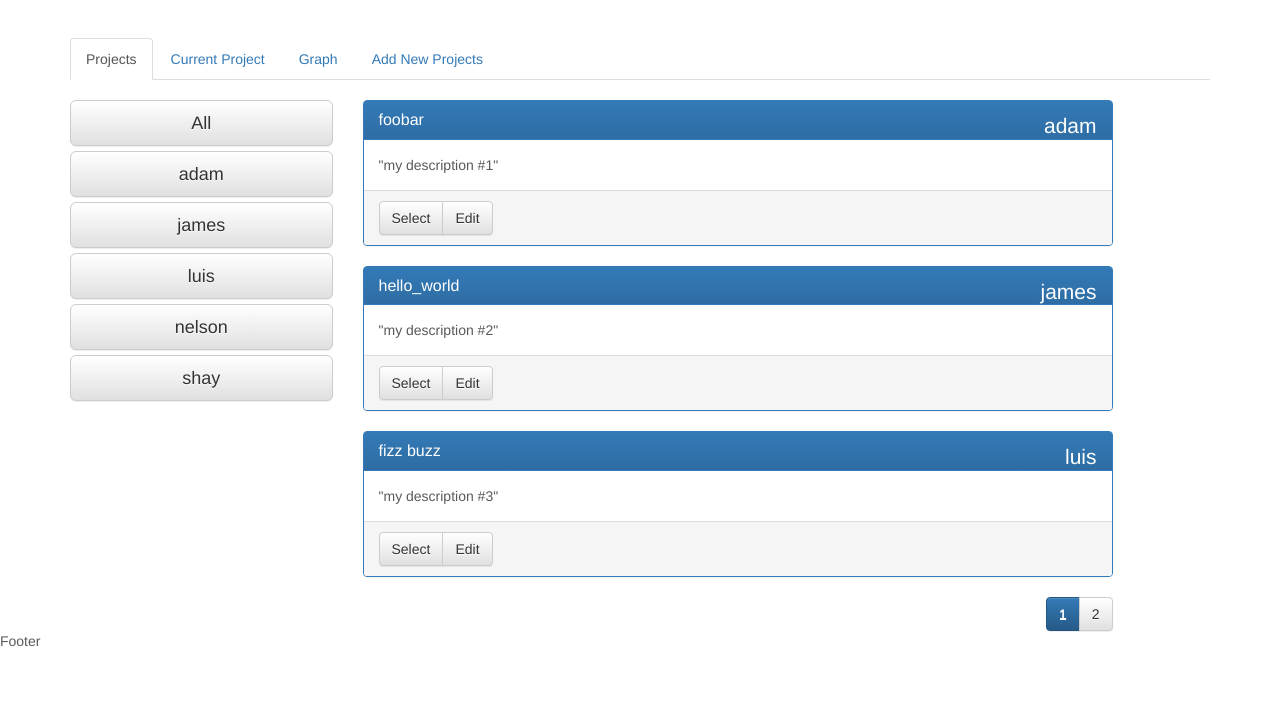
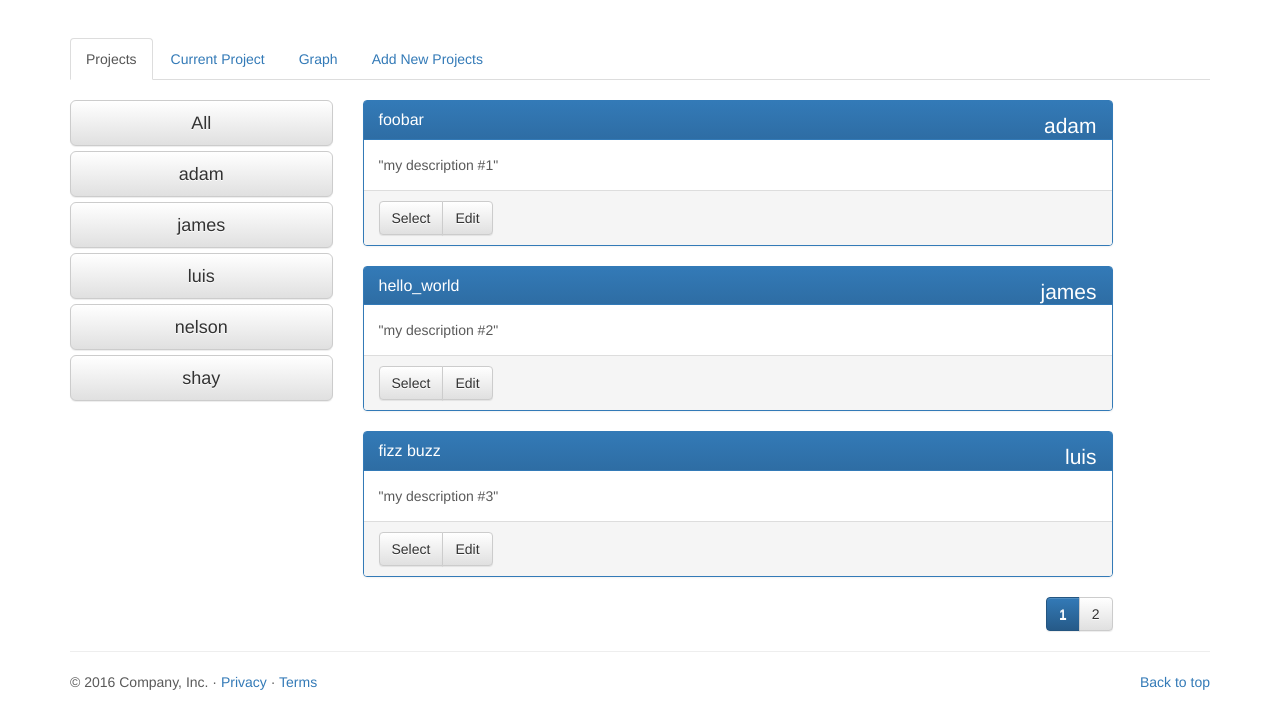
Before and after one commit to AJBerman/directstem, a website: page app/index.html in a window 1280 px wide. Shown: the part 322-1050 px from the top of the page. Before the commit the page ends 1023 px from the top, so only its background shows below. Drawn offline with nearby package versions, Linux system fonts and the light colour scheme.

Commit message:
Style <footer> and set min heigh to <section>

```diff
--- a/app/index.html
+++ b/app/index.html
@@ -53,8 +53,12 @@
     <ng-view></ng-view>
 </section>
 
-<footer>
-    <p>Footer</p>
+<!-- =============== FOOTER =============== -->
+<footer class="container">
+    <hr>
+    <p class="pull-right"><a href="#">Back to top</a></p>
+    <p>&copy; 2016 Company, Inc. &middot; <a href="#">Privacy</a> &middot;
+        <a href="#">Terms</a></p>
 </footer>
 
 <!-- ===============Bootstrap Core Javascript =============== -->
--- a/app/styles/main.css
+++ b/app/styles/main.css
@@ -49,3 +49,8 @@ active-widget.navbar-text {
 
     margin-right: 10px;
 }
+
+
+section {
+    min-height: 40em;
+}
```
